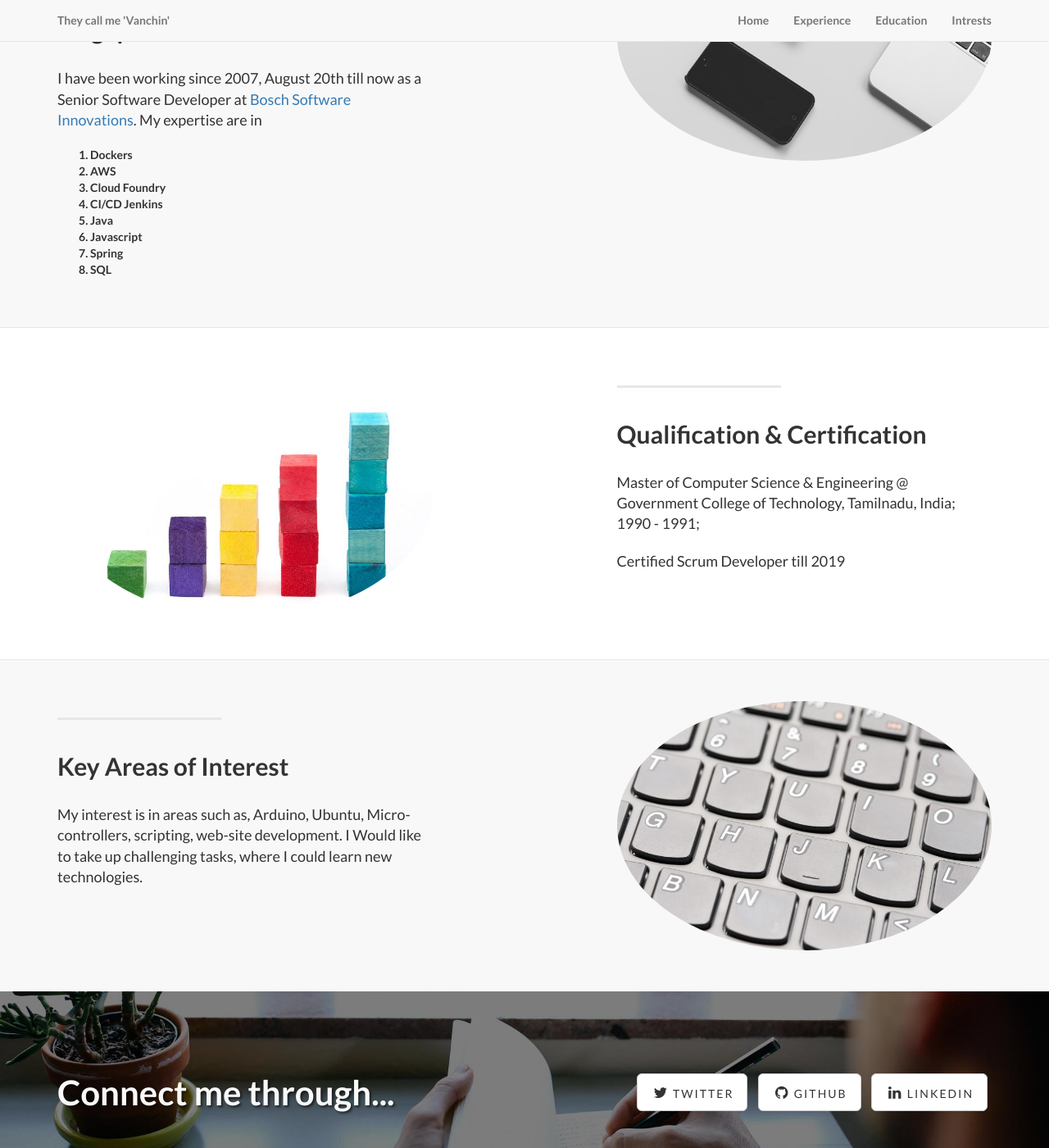
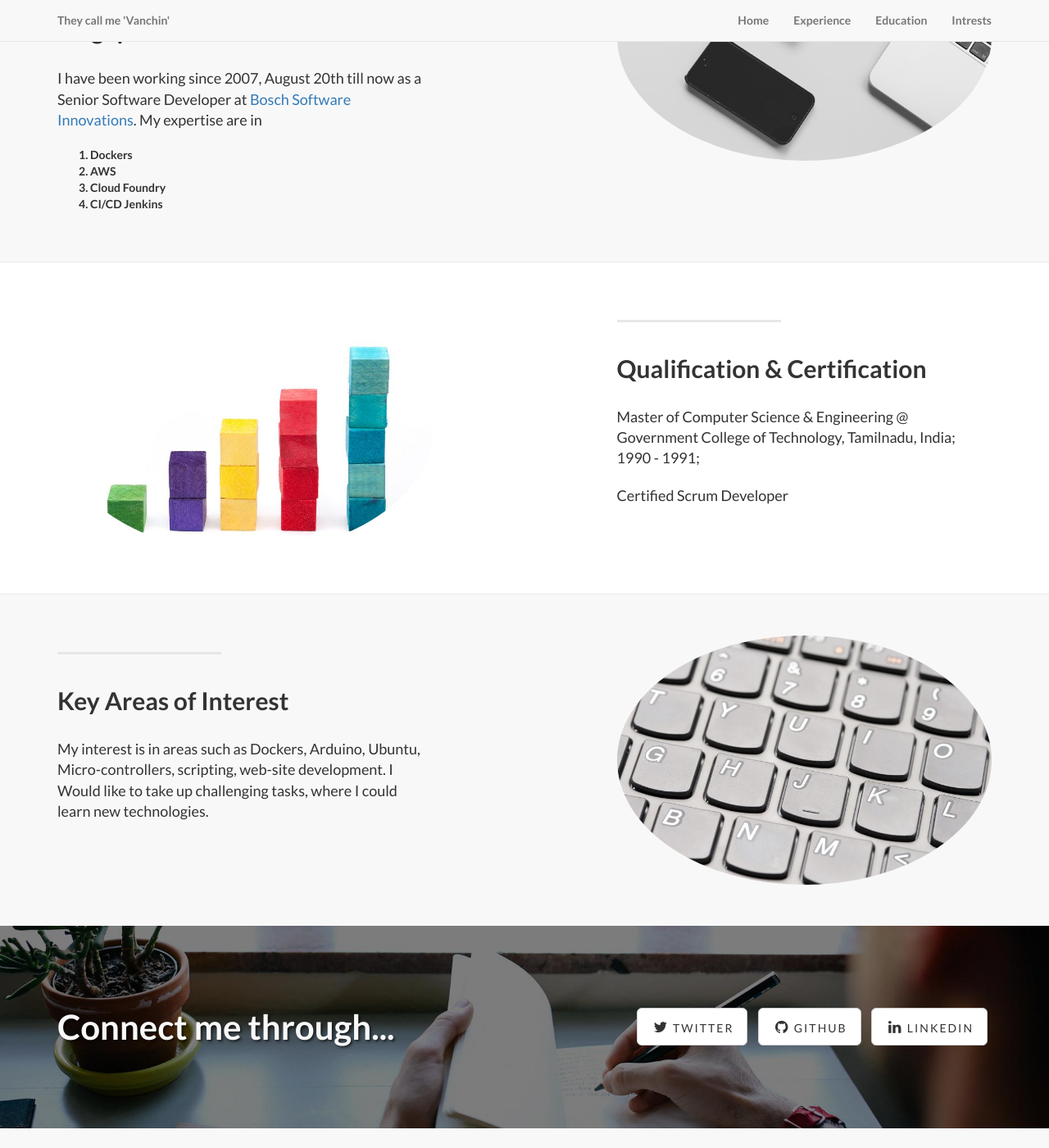
Before and after one commit to vlvanchin/my_site, a Jekyll site: the page built from index.html, in a window 1280 px wide and 1400 px high, scrolled down 936 px. Shown: the whole window at 82% size. Built offline with Jekyll 4.4.1, drawn with Linux system fonts in a browser that asks for light colours.

Commit message:
index file updated

```diff
--- a/index.html
+++ b/index.html
@@ -17,7 +17,7 @@ header-message: Contact me through vlvanchin@gmail.com
                 <hr class="section-heading-spacer">
                 <div class="clearfix"></div>
                 <h2 class="section-heading">Current Employer<br>Bosch Software Innovations, Singapore</h2>
-                <p class="lead">I have been working since 2007, August 20th till now as a Senior Software Developer at <a target="_blank" href="http://www.bosch-si.com">Bosch Software Innovations</a>. My expertise are in <ol><li>Dockers</li><li>AWS</li><li>Cloud Foundry</li><li>CI/CD Jenkins</li><li>Java</li><li>Javascript</li><li>Spring</li><li>SQL</li></ol></p>
+                <p class="lead">I have been working since 2007, August 20th till now as a Senior Software Developer at <a target="_blank" href="http://www.bosch-si.com">Bosch Software Innovations</a>. My expertise are in <ol><li>Dockers</li><li>AWS</li><li>Cloud Foundry</li><li>CI/CD Jenkins</li></ol></p>
             </div>
             <div class="col-lg-5 col-lg-offset-2 col-sm-6">
                 <img class="img-responsive img-circle" src="img/work-1.png" alt="">
@@ -41,7 +41,7 @@ header-message: Contact me through vlvanchin@gmail.com
                 <div class="clearfix"></div>
                 <h2 class="section-heading">Qualification &amp; Certification</h2>
                 <p class="lead">Master of Computer Science &amp; Engineering @ Government College of Technology, Tamilnadu, India; 1990 - 1991;</p>
-                <p class="lead">Certified Scrum Developer till 2019</p>
+                <p class="lead">Certified Scrum Developer</p>
             </div>
             <div class="col-lg-5 col-sm-pull-6  col-sm-6">
                 <img class="img-responsive img-circle" src="img/education-1.png" alt="">
@@ -63,7 +63,7 @@ header-message: Contact me through vlvanchin@gmail.com
                 <hr class="section-heading-spacer">
                 <div class="clearfix"></div>
                 <h2 class="section-heading">Key Areas of Interest</h2>
-                <p class="lead">My interest is in areas such as, Arduino, Ubuntu, Micro-controllers, scripting, web-site development. I Would like to take up challenging tasks, where I could learn new technologies.</p>
+                <p class="lead">My interest is in areas such as Dockers, Arduino, Ubuntu, Micro-controllers, scripting, web-site development. I Would like to take up challenging tasks, where I could learn new technologies.</p>
             </div>
             <div class="col-lg-5 col-lg-offset-2 col-sm-6">
                 <img class="img-responsive img-circle" src="img/connection-1.png" alt="">
```
